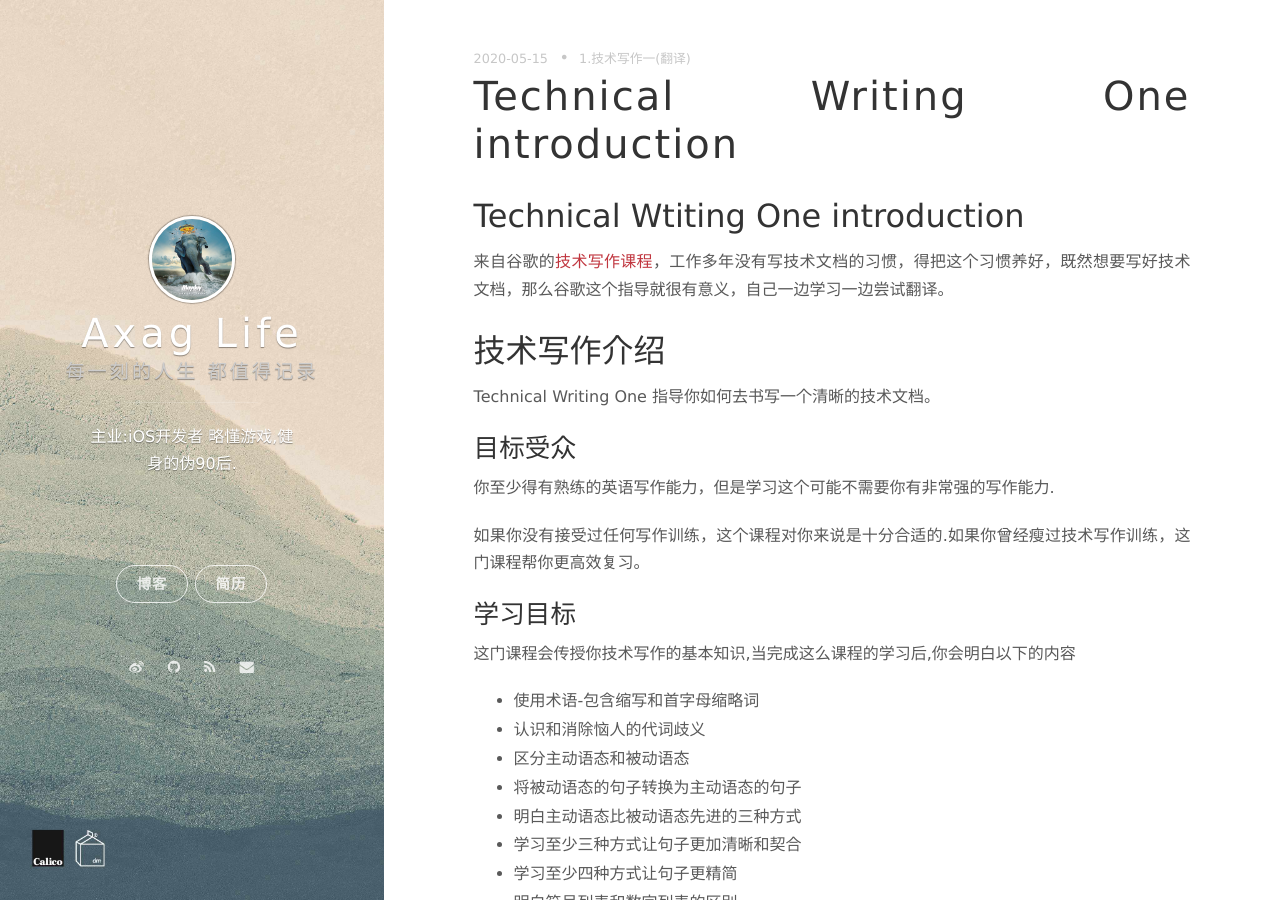
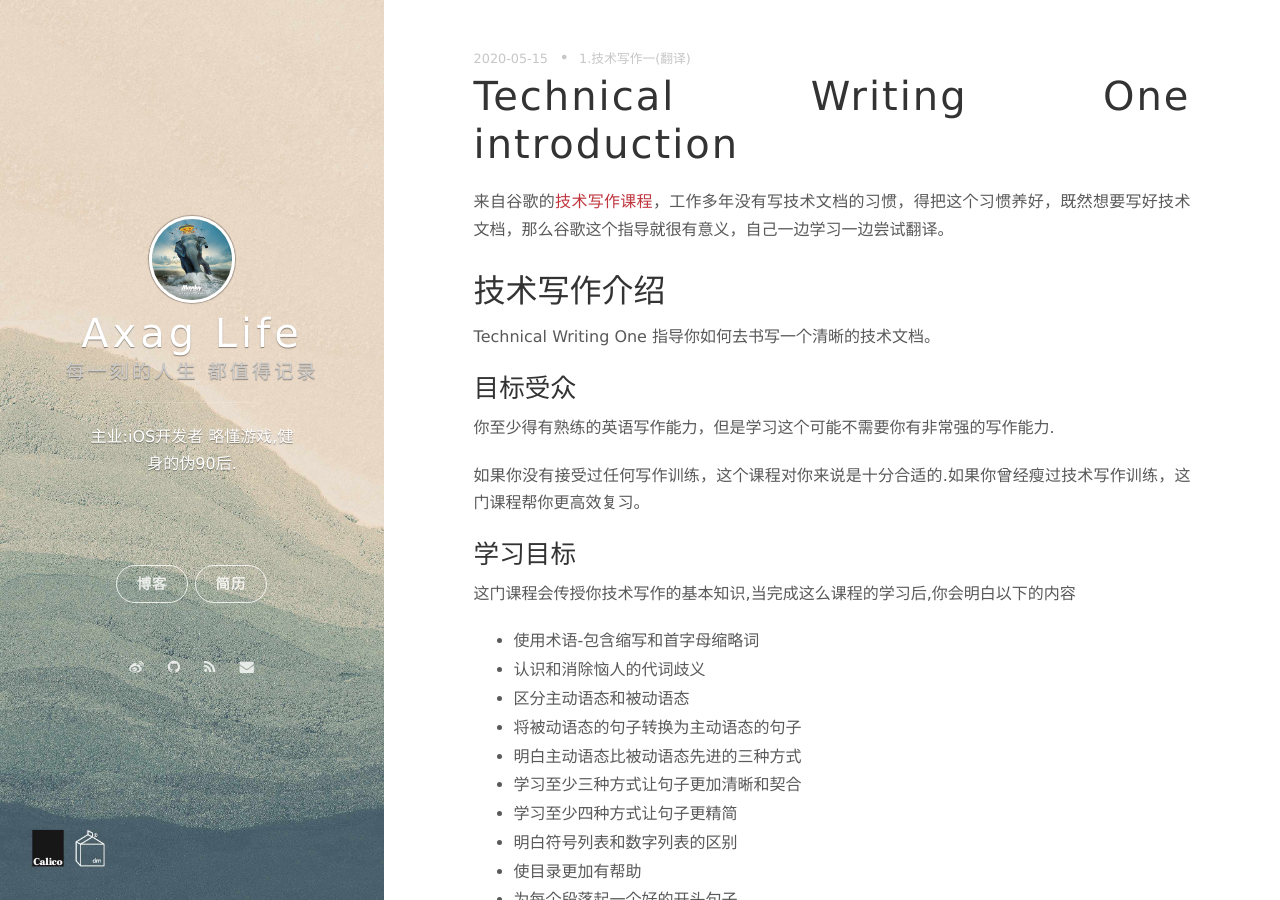
Before and after one commit to ssuperdreamer/ssuperdreamer.github.io, a Jekyll site: the page built from _posts/2020-05-15-Technical Writing One introduction.markdown, in a window 1280 px wide and 900 px high. Built offline with Jekyll 4.4.1, drawn with Linux system fonts in a browser that asks for light colours; nearby versions of some CDN libraries; comment, search, counter and statistics services are not loaded.

Commit message:
modify content title

```diff
--- a/_posts/2020-05-15-Technical Writing One introduction.markdown
+++ b/_posts/2020-05-15-Technical Writing One introduction.markdown
@@ -4,8 +4,6 @@ title: Technical Writing One introduction
 date: 2020-05-15 16:43:44.000000000 +08:00
 tags: 1.技术写作一(翻译)
 ---
-## Technical Wtiting One introduction
-
 来自谷歌的[技术写作课程](https://developers.google.com/tech-writing/one)，工作多年没有写技术文档的习惯，得把这个习惯养好，既然想要写好技术文档，那么谷歌这个指导就很有意义，自己一边学习一边尝试翻译。
 
 ## 技术写作介绍
```
